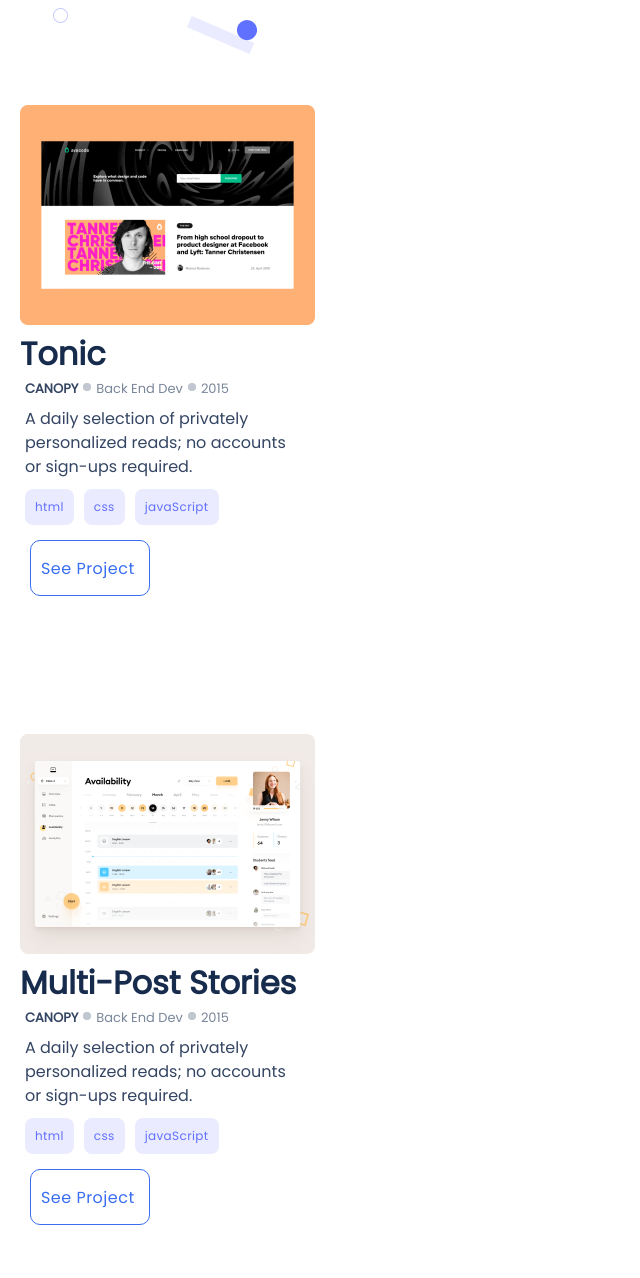
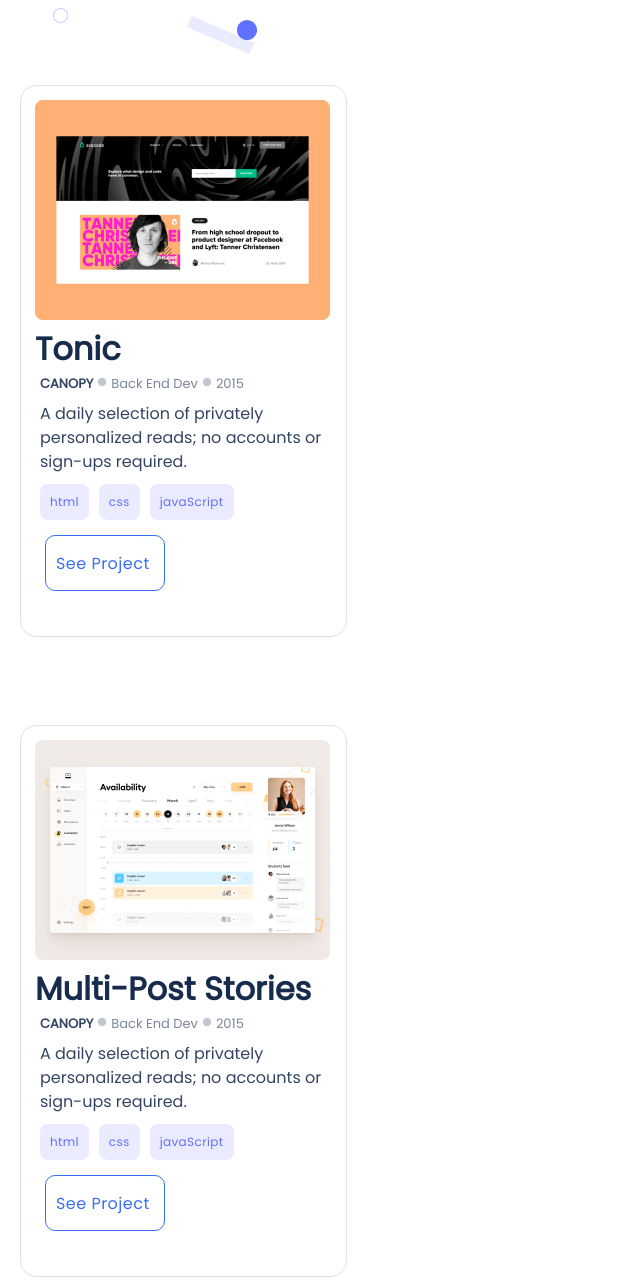
Before and after one commit to Tamunokuro/Portfolio, a website: page index.html in a window 1280 px wide. Shown: the part 533-1811 px from the top of the page, without its empty margins (0-640 px from the left). Drawn offline with Linux system fonts and the light colour scheme.

Commit message:
Update CSS and HTML file

```diff
--- a/css/style.css
+++ b/css/style.css
@@ -77,10 +77,13 @@ a.logo:hover {
 
 .works-container {
   align-items: center;
-  padding: 20px;
-  display: grid;
+  padding: 14px;
+  margin: 88px 20px;
   background-color: #fff;
-  margin-top: 88px;
+  border: 1px solid #dfe1e6;
+  border-radius: 16px;
+  width: 327px;
+  height: 552px;
 }
 
 .card {
--- a/index.html
+++ b/index.html
@@ -45,7 +45,7 @@
 
     <section class="work-section">
     <div id="work1" class="works-container">
-        <div class="card" style="width: 18rem;">
+        <div class="card">
             <img class="card-img-top" src="img/Snapshoot Portfolio.png" alt="Snapshot">
             <div class="card-body">
               <h1 class="card-title">Tonic</h1>
@@ -67,7 +67,7 @@
           </div>
     </div>
     <div id="work2" class="works-container">
-        <div class="card" style="width: 18rem;">
+        <div class="card">
             <img class="card-img-top" src="img/Snapshoot Portfolio 2.png" alt="Snapshot">
             <div class="card-body">
               <h1 class="card-title">Multi-Post Stories</h1>
@@ -89,7 +89,7 @@
           </div>
     </div>
     <div id="work3" class="works-container">
-        <div class="card" style="width: 18rem;">
+        <div class="card">
             <img class="card-img-top" src="img/Snapshoot Portfolio 3.png" alt="Snapshot">
             <div class="card-body">
               <h1 class="card-title">Tonic</h1>
@@ -111,7 +111,7 @@
           </div>
     </div>
     <div id="work4" class="works-container">
-        <div class="card" style="width: 18rem;">
+        <div class="card">
             <img class="card-img-top" src="img/Snapshoot Portfolio 4.png" alt="Snapshot">
             <div class="card-body">
               <h1 class="card-title">Multi-Post Stories</h1>
```
